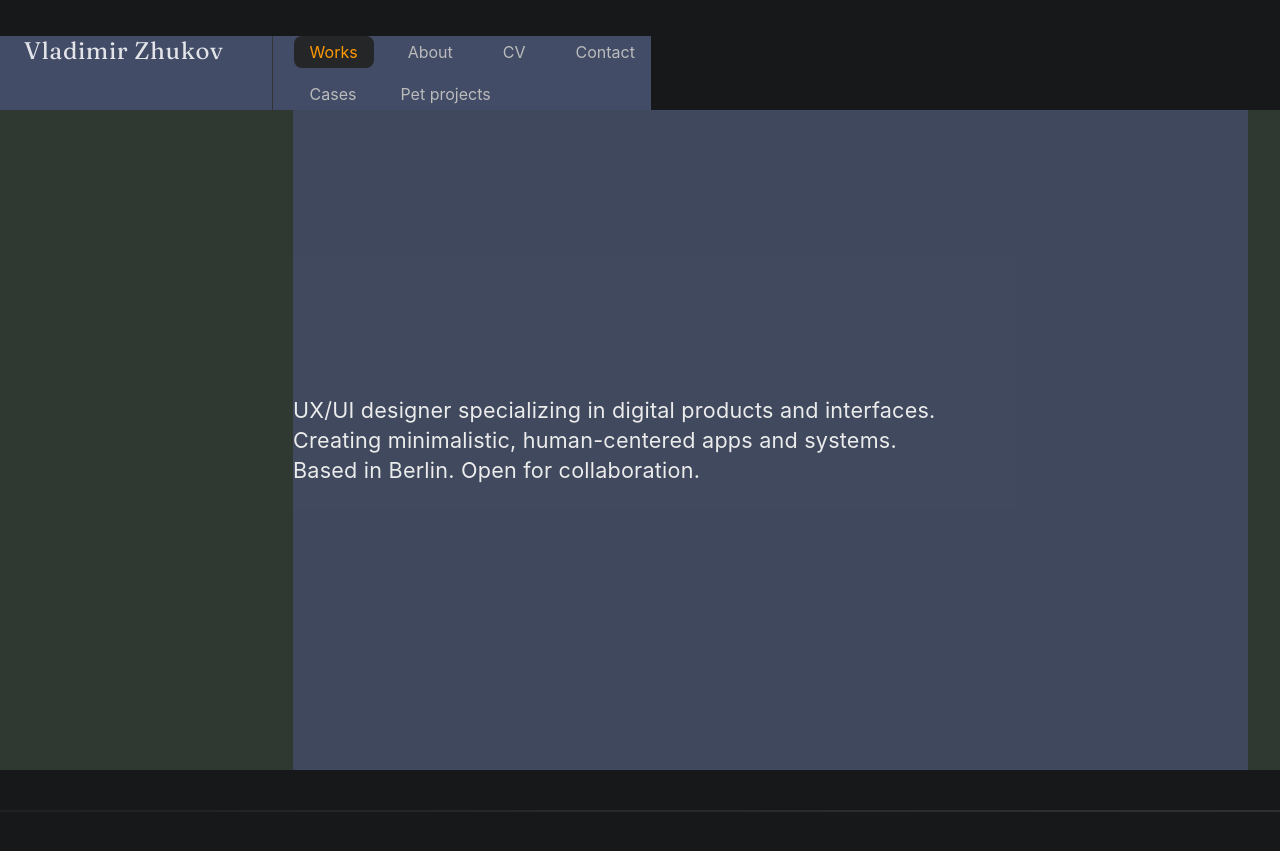
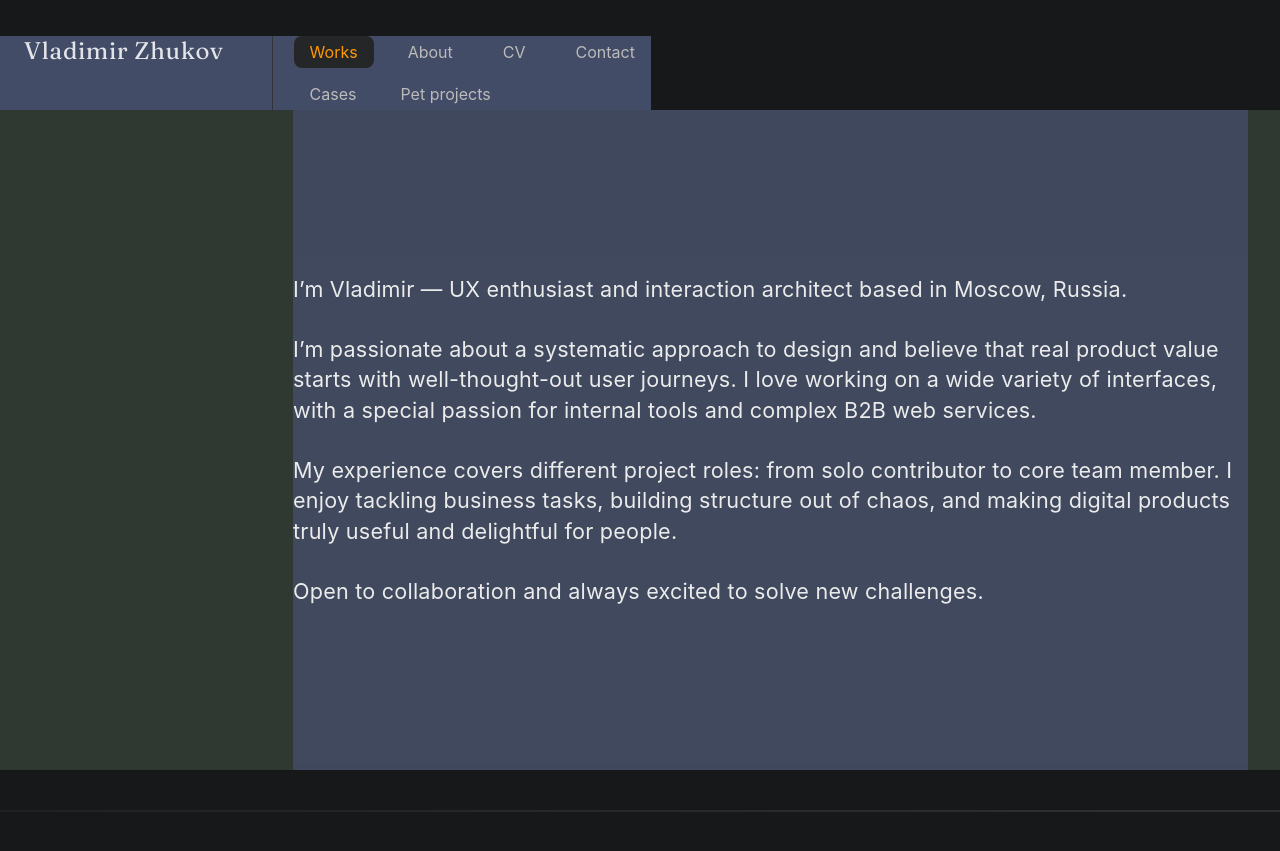
Before and after one commit to uxiscool/experience, a Jekyll site: the page built from index.md, in a window 1280 px wide. Shown: the top 851 px of the page. Built offline with Jekyll 4.4.1, drawn with Linux system fonts in a browser that asks for light colours.

Commit message:
Add files via upload

```diff
--- a/index.md
+++ b/index.md
@@ -6,9 +6,10 @@ title: Works
 <div class="container">
   <div class="intro-hero">
     <p>
-      UX/UI designer specializing in digital products and interfaces.<br>
-      Creating minimalistic, human-centered apps and systems.<br>
-      Based in Berlin. Open for collaboration.
+    I’m Vladimir — UX enthusiast and interaction architect based in Moscow, Russia.<br><br>
+    I’m passionate about a systematic approach to design and believe that real product value starts with well-thought-out user journeys. I love working on a wide variety of interfaces, with a special passion for internal tools and complex B2B web services.<br><br>
+    My experience covers different project roles: from solo contributor to core team member. I enjoy tackling business tasks, building structure out of chaos, and making digital products truly useful and delightful for people.<br><br>
+    Open to collaboration and always excited to solve new challenges.
     </p>
   </div>
 </div>
```
